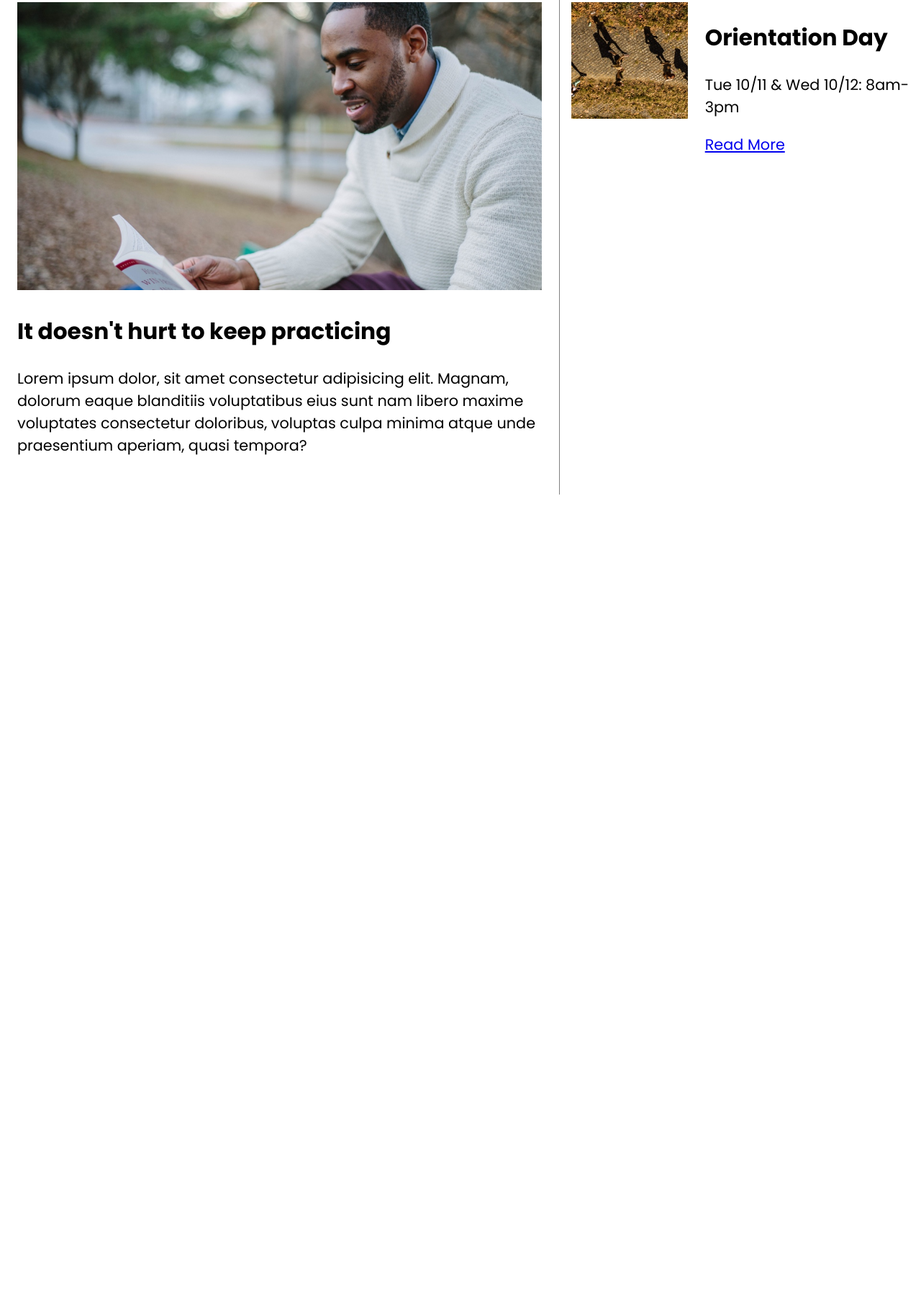
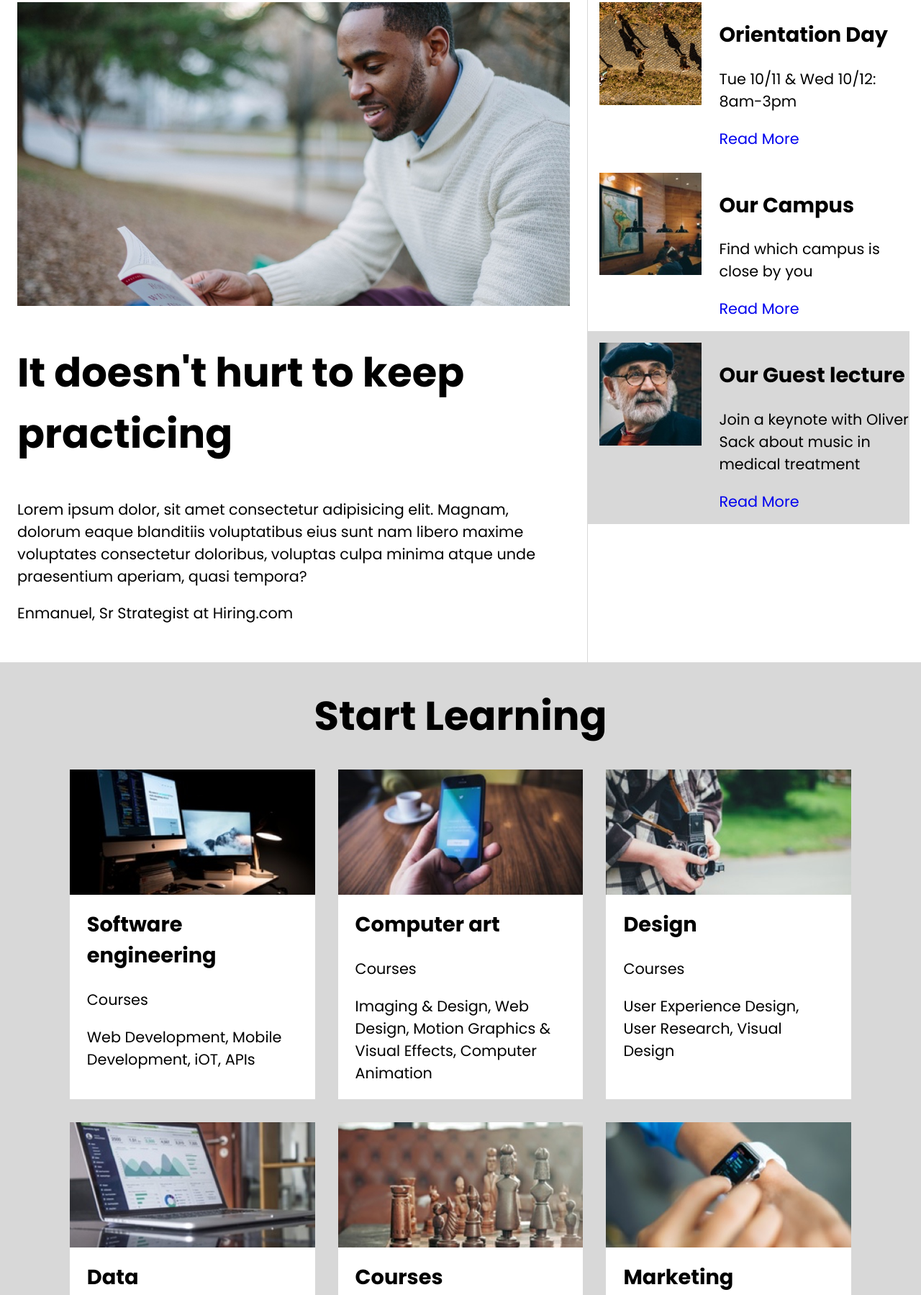
Before and after one commit to edgarespinoza7/colmar-academy, a plain HTML site: page index.html in a window 1280 px wide. Shown: the part 733-2532 px from the top of the page at 72% size. Before the commit the page ends 1420 px from the top, so only its background shows below. Drawn offline with Linux system fonts and the light colour scheme.

Commit message:
finish courses section

```diff
--- a/index.html
+++ b/index.html
@@ -32,7 +32,6 @@
 
     <main>
       <section id="banner">
-
         <div id="banner-image">
           <img src="/images/banner.jpg" alt="" />
         </div>
@@ -49,14 +48,12 @@
             </p>
           </div>
         </div>
-
       </section>
 
       <!--FEATURES SECTION-->
 
       <section id="features">
         <div id="features-left">
-
           <img src="/images/information-main.jpg" alt="black man reading" />
           <h1>It doesn't hurt to keep practicing</h1>
           <p>
@@ -65,20 +62,96 @@
             voluptates consectetur doloribus, voluptas culpa minima atque unde
             praesentium aperiam, quasi tempora?
           </p>
-
+          <p><span>Enmanuel, Sr Strategist at Hiring.com</span></p>
         </div>
         <div id="features-right">
           <div id="orientation-day">
             <div id="orientation-day-img">
-              <img src="/images/information-orientation.jpg" alt="">
+              <img src="/images/information-orientation.jpg" alt="" />
             </div>
             <div id="orientation-day-text">
               <h2>Orientation Day</h2>
               <p>Tue 10/11 & Wed 10/12: 8am-3pm</p>
               <a href="#">Read More</a>
             </div>
+          </div>
 
+          <div id="our-campus">
+            <div id="our-campus-img">
+              <img src="/images/information-campus.jpg" alt="" />
+            </div>
+            <div id="our-campus-text">
+              <h2>Our Campus</h2>
+              <p>Find which campus is close by you</p>
+              <a href="#">Read More</a>
+            </div>
+          </div>
 
+          <div id="our-guest">
+            <div id="our-guest-img">
+              <img src="/images/information-guest-lecture.jpg" alt="" />
+            </div>
+            <div id="our-guest-text">
+              <h2>Our Guest lecture</h2>
+              <p>
+                Join a keynote with Oliver Sack about music in medical treatment
+              </p>
+              <a href="#">Read More</a>
+            </div>
+          </div>
+        </div>
+      </section>
+
+      <!--COURSES SECTION-->
+
+      <section id="courses">
+        <div>
+          <h1>Start Learning</h1>
+        </div>
+
+        <div id="courses-cards">
+          <div class="card-container">
+            <img src="/images/course-software.jpg" alt="" />
+            <h2>Software engineering</h2>
+            <p>Courses</p>
+            <p>Web Development, Mobile Development, iOT, APIs</p>
+          </div>
+
+          <div class="card-container">
+            <img src="/images/course-computer-art.jpg" alt="" />
+            <h2>Computer art</h2>
+            <p>Courses</p>
+            <p>
+              Imaging & Design, Web Design, Motion Graphics & Visual Effects,
+              Computer Animation
+            </p>
+          </div>
+
+          <div class="card-container">
+            <img src="/images/course-design.jpg" alt="">
+            <h2>Design</h2>
+            <p>Courses</p>
+            <p>User Experience Design, User Research, Visual Design</p>
+          </div>
+
+          <div class="card-container">
+            <img src="/images/course-data.jpg" alt="">
+            <h2>Data</h2>
+            <p>Course</p>
+            <p>Data Science, Big Data, SQL, Data Visualization</p>
+          </div>
+
+          <div class="card-container">
+            <img src="/images/course-business.jpg" alt="">
+            <h2>Courses</h2>
+            <p>Product Development, Business Development, Startup</p>
+          </div>
+
+          <div class="card-container">
+            <img src="/images/course-marketing.jpg" alt="">
+            <h2>Marketing</h2>
+            <p>Courses</p>
+            <p>Analytics, Content Marketing, Mobile Marketing</p>
           </div>
         </div>
       </section>
--- a/style.css
+++ b/style.css
@@ -1,6 +1,25 @@
 body {
 
     margin: 0;
+}
+
+h1 {
+    font-family: 'Poppins', sans-serif;
+    font-size: 3.5rem;
+}
+
+h2 {
+    font-family: 'Poppins', sans-serif;
+    font-size: 1.8rem;
+}
+
+p,a {
+    font-family: 'Poppins', sans-serif;
+    font-size: 1.3rem;
+}
+
+a {
+    text-decoration: none;
 }
 
 /* HEADER SECTION */
@@ -8,7 +27,7 @@ body {
 header {
     background-color: white;
     height: 64px;
-    font-family: 'Poppins', sans-serif;
+
 }
 
 header img {
@@ -56,21 +75,25 @@ nav a {
 /* BANNER SECTION */
 
 #banner {
-    background-color: lavender;
+    background-color: rgb(216, 216, 216);
     display: flex;
     flex-direction: row;
+    flex-wrap: nowrap;
     width: 100%;
 
 }
 
 #banner-image {
+    min-width: 60%;
     width: 60%;
     padding: 32px 24px;
+
 }
 
 #banner img {
-    width: 100%;
-    overflow: hidden;
+    width: 100%
+
+
 }
 
 #banner-text {
@@ -78,13 +101,12 @@ nav a {
     display: flex;
     flex-direction: column;
     justify-content: center;
-    font-family: 'Poppins', sans-serif;
-    font-size: 1.3rem;
+
+
 }
 
 #banner-text h1 {
-    font-size: 3.5rem;
-    font-weight: 600;
+
     max-width: 70%;
 }
 
@@ -119,11 +141,12 @@ nav a {
 }
 
 #features-left {
+    min-width: 60%;
     width: 60%;
     padding: 32px 24px;
-    font-family: 'Poppins', sans-serif;
-    font-size: 1.3rem;
-    border-right: 1px solid gray;
+
+    border-right: 1px solid rgb(216, 216, 216);
+
 
 }
 
@@ -133,11 +156,13 @@ nav a {
 
 #features-right {
     width: 40%;
-    padding-left: 16px;
+    display: flex;
+    flex-direction: column;
+    flex-wrap: nowrap;
     padding-top: 32px;
-    display: flex;
-    flex-direction: row;
-    flex-wrap: nowrap;
+    padding-right: 32px;
+
+
 
 }
 
@@ -146,8 +171,7 @@ nav a {
     display: flex;
     flex-direction: row;
     flex-wrap: nowrap;
-    font-family: 'Poppins', sans-serif;
-    font-size: 1.3rem;
+    padding: 0 0 16px 16px;
 }
 
 
@@ -164,3 +188,89 @@ nav a {
     width: 65%;
     padding-left: 24px;
 }
+
+
+#our-campus {
+    width: 100%;
+    display: flex;
+    flex-direction: row;
+    flex-wrap: nowrap;
+    padding: 16px 0 16px 16px;
+}
+
+#our-campus-img {
+    width: 35%;
+}
+
+#our-campus-img img {
+    width: 100%;
+}
+
+#our-campus-text {
+    width: 65%;
+    padding-left: 24px;
+}
+
+#our-guest {
+    width: 100%;
+    display: flex;
+    flex-direction: row;
+    flex-wrap: nowrap;
+    background-color: rgb(216, 216, 216);
+    padding: 16px 0 16px 16px;
+
+}
+
+#our-guest-img {
+    width: 35%;
+}
+
+#our-guest-img img {
+    width: 100%;
+}
+
+#our-guest-text {
+    width: 65%;
+    padding-left: 24px;
+
+}
+
+/* COURSES SECTION */
+
+#courses {
+    background-color: rgb(216, 216, 216);
+    padding: 32px 72px;
+
+}
+
+#courses h1 {
+    margin-top: 0;
+    margin-bottom: 16px;
+    text-align: center;
+
+}
+
+#courses-cards {
+    display: flex;
+    flex-direction: row;
+    justify-content: center;
+    flex-wrap: wrap;
+    width: 100%;
+
+}
+
+#courses-cards h2, #courses-cards p {
+    padding: 0 24px;
+    margin-top: 16px;
+}
+
+.card-container {
+    max-width: 30%;
+    width: 30%;
+    margin: 16px;
+    background-color: white;
+}
+
+.card-container img {
+    width: 100%;
+}
```
Lines whose indentation alone changed are shown as unchanged.
